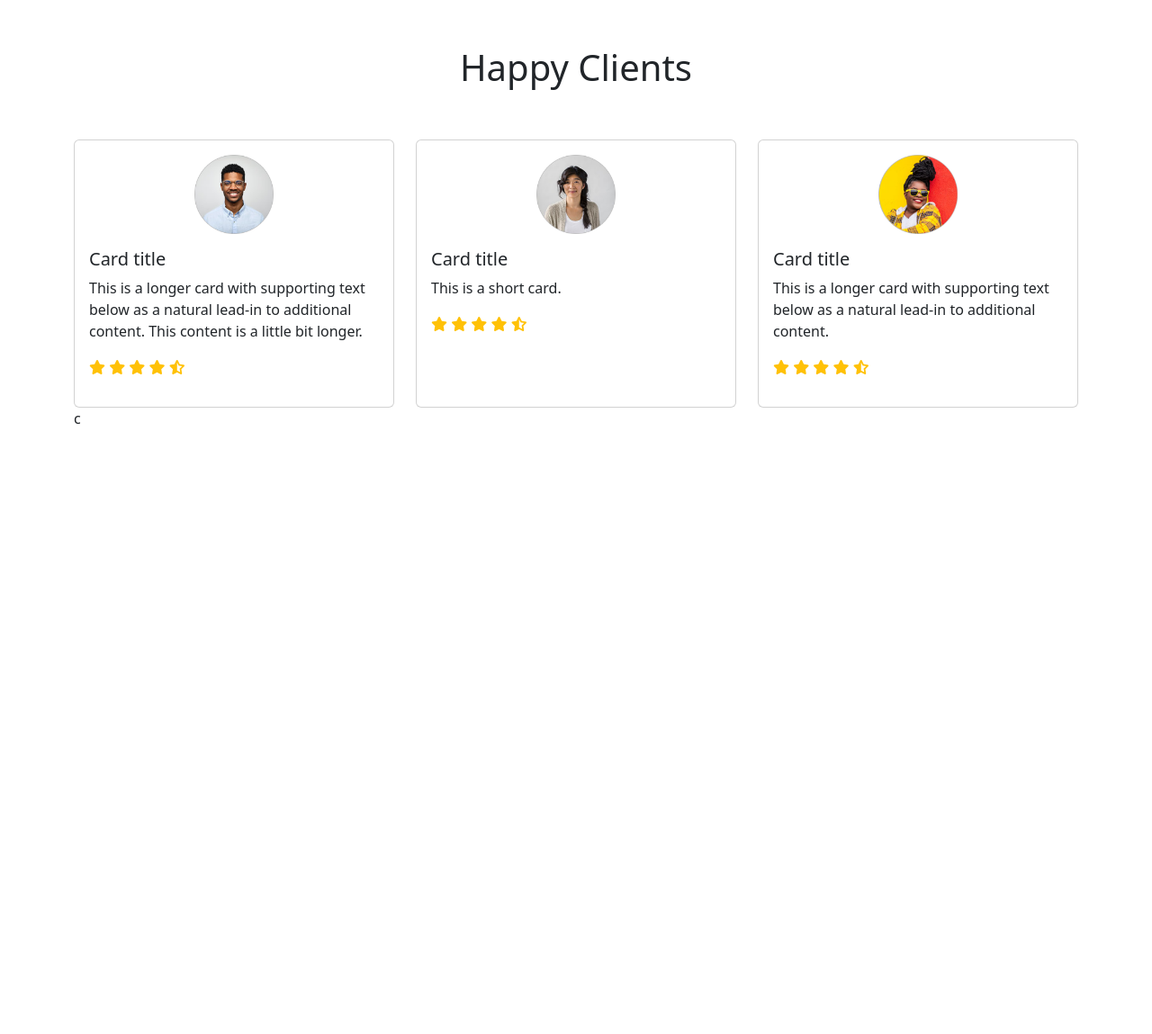
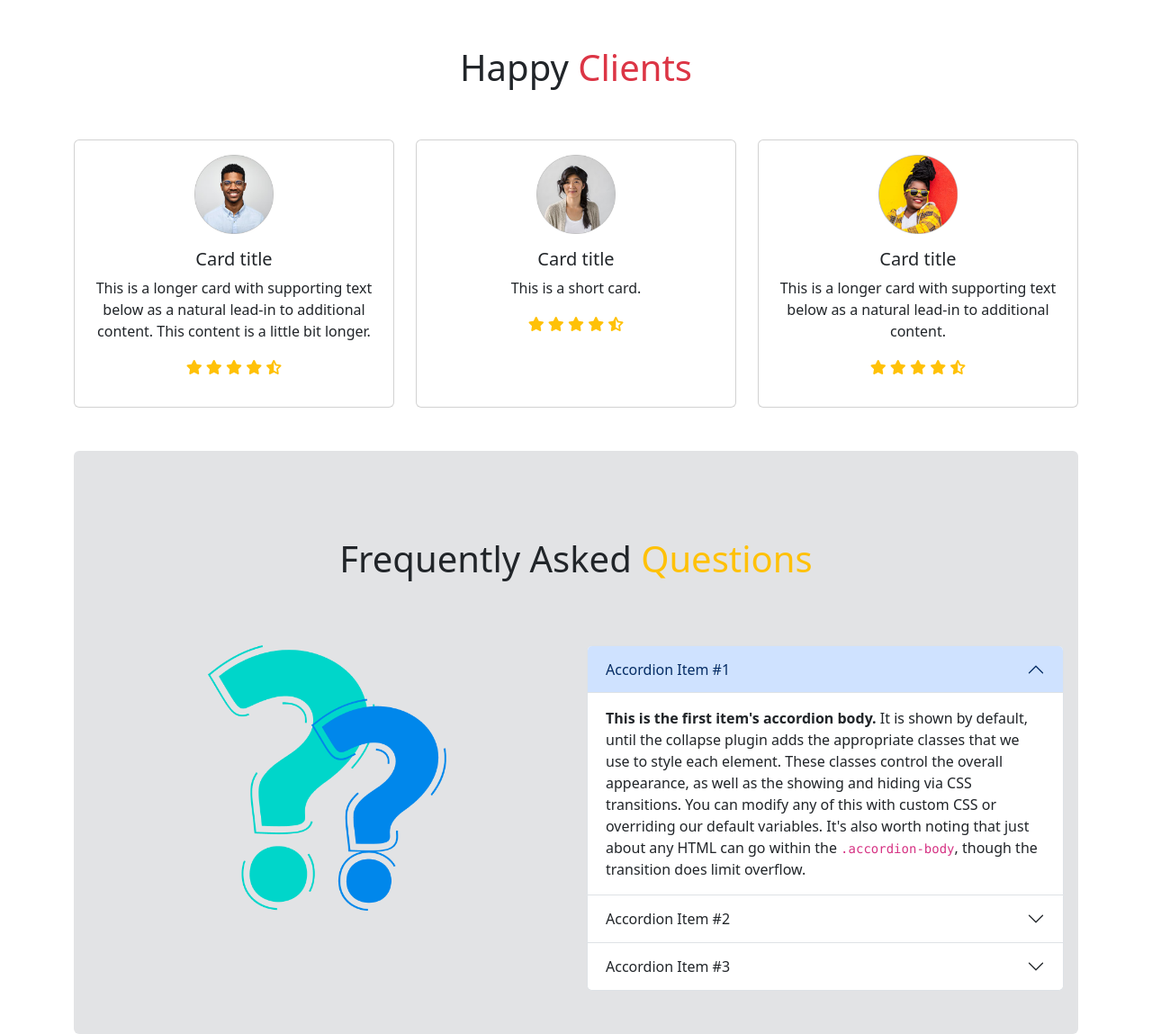
Before and after one commit to nishatrukaiya07/bikers-zone-projects, a plain HTML site: page index.html in a window 1280 px wide. Shown: the part 1781-2930 px from the top of the page at 90% size. Before the commit the page ends 2258 px from the top, so only its background shows below. Drawn offline with nearby package versions, Linux system fonts and the light colour scheme.

Commit message:
finished

```diff
--- a/index.html
+++ b/index.html
@@ -169,10 +169,10 @@
       </section>
       <!-- happy clients -->
       <section class="mt-5">
-        <h1 class="text-center py-5">Happy Clients</h1>
+        <h1 class="text-center py-5">Happy <span class="text-danger">Clients</span></h1>
         <div class="row row-cols-1 row-cols-md-3 g-4">
           <div class="col">
-            <div class="card h-100">
+            <div class="card h-100 text-center">
               <img src="images/user-1.png" class="card-img-top w-25 mx-auto mt-3" alt="...">
               <div class="card-body">
                 <h5 class="card-title">Card title</h5>
@@ -188,7 +188,7 @@
             </div>
           </div>
           <div class="col">
-            <div class="card h-100">
+            <div class="card h-100 text-center">
               <img src="images/user-2.png" class="card-img-top w-25 mx-auto mt-3" alt="...">
               <div class="card-body">
                 <h5 class="card-title">Card title</h5>
@@ -204,7 +204,7 @@
             </div>
           </div>
           <div class="col">
-            <div class="card h-100">
+            <div class="card h-100 text-center">
               <img src="images/user-3.png" class="card-img-top w-25 mx-auto mt-3" alt="...">
               <div class="card-body">
                 <h5 class="card-title">Card title</h5>
@@ -221,7 +221,57 @@
           </div>
 
         </div>
-      </section>c
+      </section>
+      <!-- FAQ section -->
+       <section class="mt-5 px-3 py-5 bg-secondary-subtle rounded ">
+        <h1 class="mt-5 text-center">Frequently Asked <span class="text-warning">Questions</span></h1>
+        <div class="row row-cols-1 row-cols-md-2 mt-5 g-4">
+          <div class="col text-center">
+            <img class="w-50" src="images/faq.png" alt="">
+          </div>
+          <div class="col">
+            <div class="accordion" id="accordionExample">
+              <div class="accordion-item">
+                <h2 class="accordion-header" id="headingOne">
+                  <button class="accordion-button" type="button" data-bs-toggle="collapse" data-bs-target="#collapseOne" aria-expanded="true" aria-controls="collapseOne">
+                    Accordion Item #1
+                  </button>
+                </h2>
+                <div id="collapseOne" class="accordion-collapse collapse show" aria-labelledby="headingOne" data-bs-parent="#accordionExample">
+                  <div class="accordion-body">
+                    <strong>This is the first item's accordion body.</strong> It is shown by default, until the collapse plugin adds the appropriate classes that we use to style each element. These classes control the overall appearance, as well as the showing and hiding via CSS transitions. You can modify any of this with custom CSS or overriding our default variables. It's also worth noting that just about any HTML can go within the <code>.accordion-body</code>, though the transition does limit overflow.
+                  </div>
+                </div>
+              </div>
+              <div class="accordion-item">
+                <h2 class="accordion-header" id="headingTwo">
+                  <button class="accordion-button collapsed" type="button" data-bs-toggle="collapse" data-bs-target="#collapseTwo" aria-expanded="false" aria-controls="collapseTwo">
+                    Accordion Item #2
+                  </button>
+                </h2>
+                <div id="collapseTwo" class="accordion-collapse collapse" aria-labelledby="headingTwo" data-bs-parent="#accordionExample">
+                  <div class="accordion-body">
+                    <strong>This is the second item's accordion body.</strong> It is hidden by default, until the collapse plugin adds the appropriate classes that we use to style each element. These classes control the overall appearance, as well as the showing and hiding via CSS transitions. You can modify any of this with custom CSS or overriding our default variables. It's also worth noting that just about any HTML can go within the <code>.accordion-body</code>, though the transition does limit overflow.
+                  </div>
+                </div>
+              </div>
+              <div class="accordion-item">
+                <h2 class="accordion-header" id="headingThree">
+                  <button class="accordion-button collapsed" type="button" data-bs-toggle="collapse" data-bs-target="#collapseThree" aria-expanded="false" aria-controls="collapseThree">
+                    Accordion Item #3
+                  </button>
+                </h2>
+                <div id="collapseThree" class="accordion-collapse collapse" aria-labelledby="headingThree" data-bs-parent="#accordionExample">
+                  <div class="accordion-body">
+                    <strong>This is the third item's accordion body.</strong> It is hidden by default, until the collapse plugin adds the appropriate classes that we use to style each element. These classes control the overall appearance, as well as the showing and hiding via CSS transitions. You can modify any of this with custom CSS or overriding our default variables. It's also worth noting that just about any HTML can go within the <code>.accordion-body</code>, though the transition does limit overflow.
+                  </div>
+                </div>
+              </div>
+            </div>
+          </div>
+        </div>
+
+      </section>
    </main>
    <footer>
 
```
